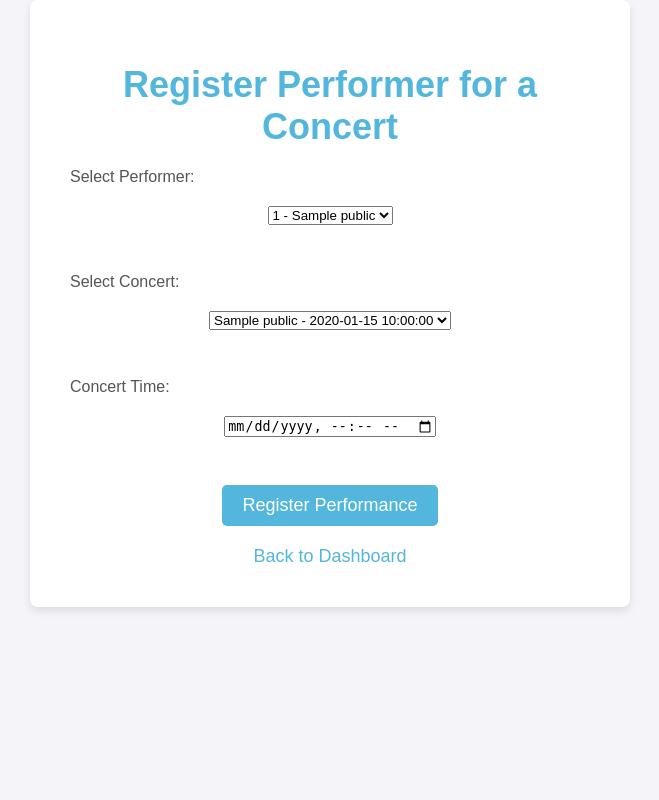
After one commit to awesomePei/113-1-DB-final-project, a Flask app: page /register_performance in a window 1280 px wide. The commit adds this page. Shown: the whole page, without its empty margins (310-969 px from the left). Run offline with Flask 3, Linux system fonts and the light colour scheme; the visitor is signed in with stand-in values (Sample User, id 1); a database or web service that is not in the repository returns one stand-in record (values such as "Sample title"); some libraries are stand-ins or nearby versions.

Commit message:
admin can make an existing performer to perform in an exsting concert (Add a tuple to the PERFORM table)

```diff
--- a/ticketvibe/app.py
+++ b/ticketvibe/app.py
@@ -216,6 +216,38 @@ def add_performer():
 
     return render_template('add_performer.html')
 
+# admin 註冊 performer 在某場 concert 中 perform
+@app.route('/register_performance', methods=['GET', 'POST'])
+def register_performance():
+    if 'user_id' not in session or not session.get('isadmin'):  # Check if user is admin
+        flash("Access denied. Admins only.", "danger")
+        return redirect(url_for('index'))
+    if request.method == 'POST':
+        performerID = request.form['performerID']
+        concert_name = request.form['concert_name']
+        concert_time = request.form['concert_time']
+
+        query = """
+            INSERT INTO public."PERFORM" ("performerID", concert_name, concert_time)
+            VALUES (%s, %s, %s)
+        """
+        try:
+            execute_query(query, (performerID, concert_name, concert_time))
+            flash("Performance registered successfully!", "success")
+            return redirect(url_for('admin_dashboard'))
+        except Exception as e:
+            flash(f"Error registering performance: {str(e)}", "danger")
+
+    # Define your queries
+    performers_query = """SELECT "performerID", name FROM public."PERFORMER" """
+    concerts_query = """SELECT name, "time" FROM public."CONCERT" """
+
+    # Fetch data using execute_query
+    performers = execute_query(performers_query, fetch_all=True)
+    concerts = execute_query(concerts_query, fetch_all=True)
+
+    return render_template('register_performance.html', performers=performers, concerts=concerts)
+
 
 # 查詢演唱會
 @app.route('/search_concert')
--- a/ticketvibe/templates/admin_dashboard.html
+++ b/ticketvibe/templates/admin_dashboard.html
@@ -71,6 +71,7 @@
         <h2><a href="{{ url_for('add_host') }}">Add a New Host</a></h2>
         <h2><a href="{{ url_for('add_venue') }}">Add a New Venue</a></h2>
         <h2><a href="{{ url_for('add_performer') }}">Add a New Performer</a></h2>
+        <h2><a href="{{ url_for('register_performance') }}">Register A Performer To Perform In A Concert</a></h2>
         <h2><a href="/search_concert">See Concerts</a></h2>
         <a href="{{ url_for('logout') }}" class="logout-link">Logout</a>
     </div>
--- /dev/null
+++ b/ticketvibe/templates/register_performance.html
@@ -0,0 +1,108 @@
+<!DOCTYPE html>
+<html lang="en">
+<head>
+    <meta charset="UTF-8">
+    <meta name="viewport" content="width=device-width, initial-scale=1.0">
+    <title>Register Performance</title>
+    <style>
+        body {
+            font-family: Arial, sans-serif;
+            background-color: #f4f4f9;
+            margin: 0;
+            padding: 0;
+            display: flex;
+            justify-content: center;
+            align-items: flex-start;
+            min-height: 100vh;
+            color: #333;
+        }
+        .container {
+            background-color: white;
+            padding: 40px;
+            border-radius: 8px;
+            box-shadow: 0 4px 8px rgba(0, 0, 0, 0.1);
+            width: 100%;
+            max-width: 600px;
+            text-align: center;
+            box-sizing: border-box;
+        }
+        h1 {
+            color: #52b6dd;
+            font-size: 36px;
+            margin-bottom: 20px;
+        }
+        form {
+            display: flex;
+            flex-direction: column;
+            gap: 15px;
+            align-items: center;
+        }
+        label {
+            text-align: left;
+            font-size: 16px;
+            margin-bottom: 5px;
+            color: #555;
+            width: 100%;
+            text-align: left;
+        }
+        input[type="text"], input[type="number"] {
+            padding: 10px;
+            font-size: 16px;
+            border: 1px solid #ddd;
+            border-radius: 5px;
+            width: 100%;
+            box-sizing: border-box;
+        }
+        button {
+            padding: 10px 20px;
+            font-size: 18px;
+            background-color: #52b6dd;
+            color: white;
+            border: none;
+            border-radius: 5px;
+            cursor: pointer;
+            transition: background-color 0.3s ease;
+        }
+        button:hover {
+            background-color: #2f96bf;
+        }
+        .link {
+            text-decoration: none;
+            color: #52b6dd;
+            font-size: 18px;
+            margin-top: 20px;
+            display: inline-block;
+        }
+        .link:hover {
+            color: #2f96bf;
+        }
+    </style>
+</head>
+<body>
+    <div class="container">
+        <h1>Register Performer for a Concert</h1>
+        <form action="{{ url_for('register_performance') }}" method="POST">
+            <label for="performerID">Select Performer:</label>
+            <select id="performerID" name="performerID" required>
+                {% for performer in performers %}
+                    <option value="{{ performer.performerID }}">{{ performer.performerID }} - {{ performer.name }}</option>
+                {% endfor %}
+            </select><br>
+
+            <label for="concert_name">Select Concert:</label>
+            <select id="concert_name" name="concert_name" required>
+                {% for concert in concerts %}
+                    <option value="{{ concert.name }}">{{ concert.name }} - {{ concert.time }}</option>
+                {% endfor %}
+            </select><br>
+
+            <label for="concert_time">Concert Time:</label>
+            <input type="datetime-local" id="concert_time" name="concert_time" required><br>
+
+            <button type="submit">Register Performance</button>
+        </form>
+
+        <a href="{{ url_for('admin_dashboard') }}" class="link">Back to Dashboard</a>
+    </div>
+</body>
+</html>
```
